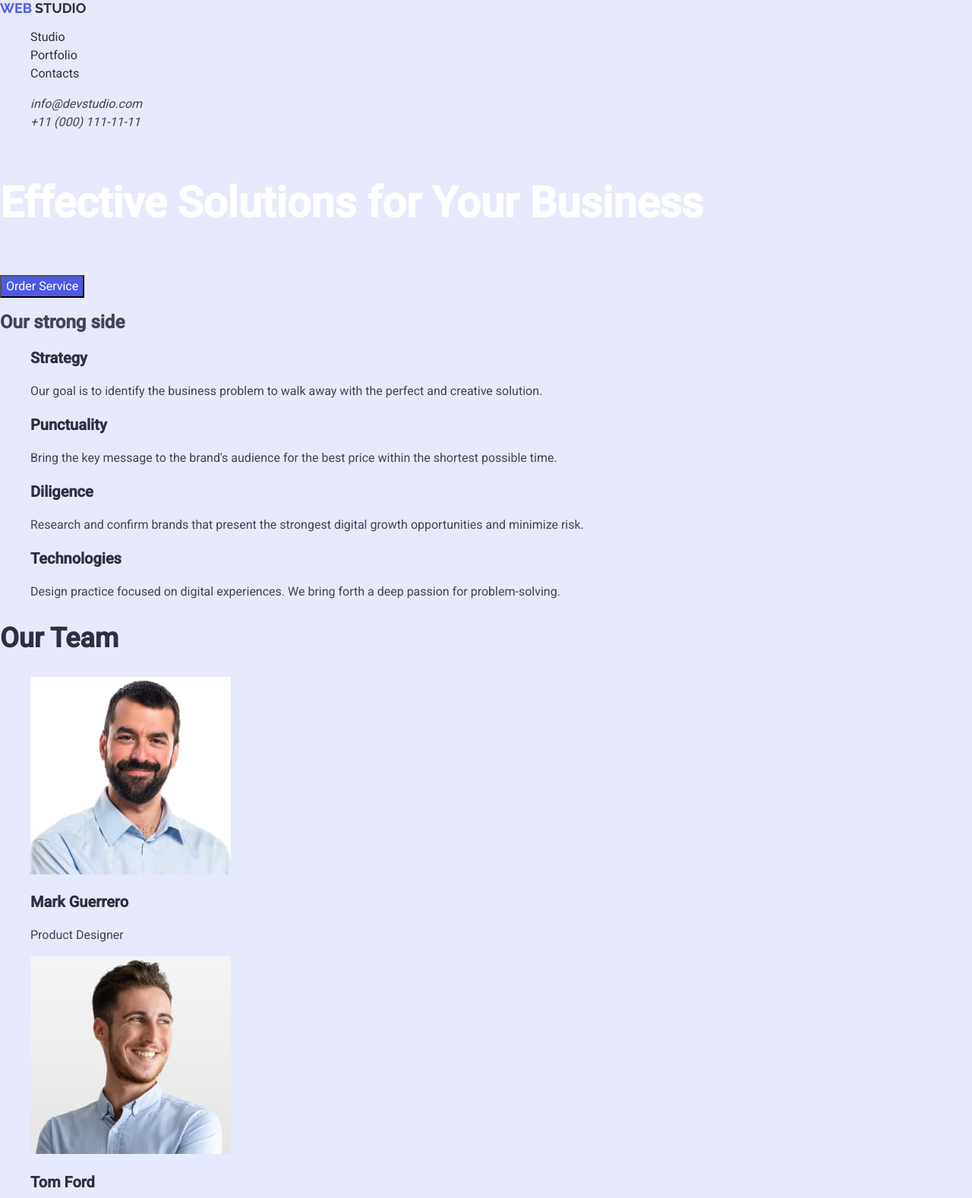
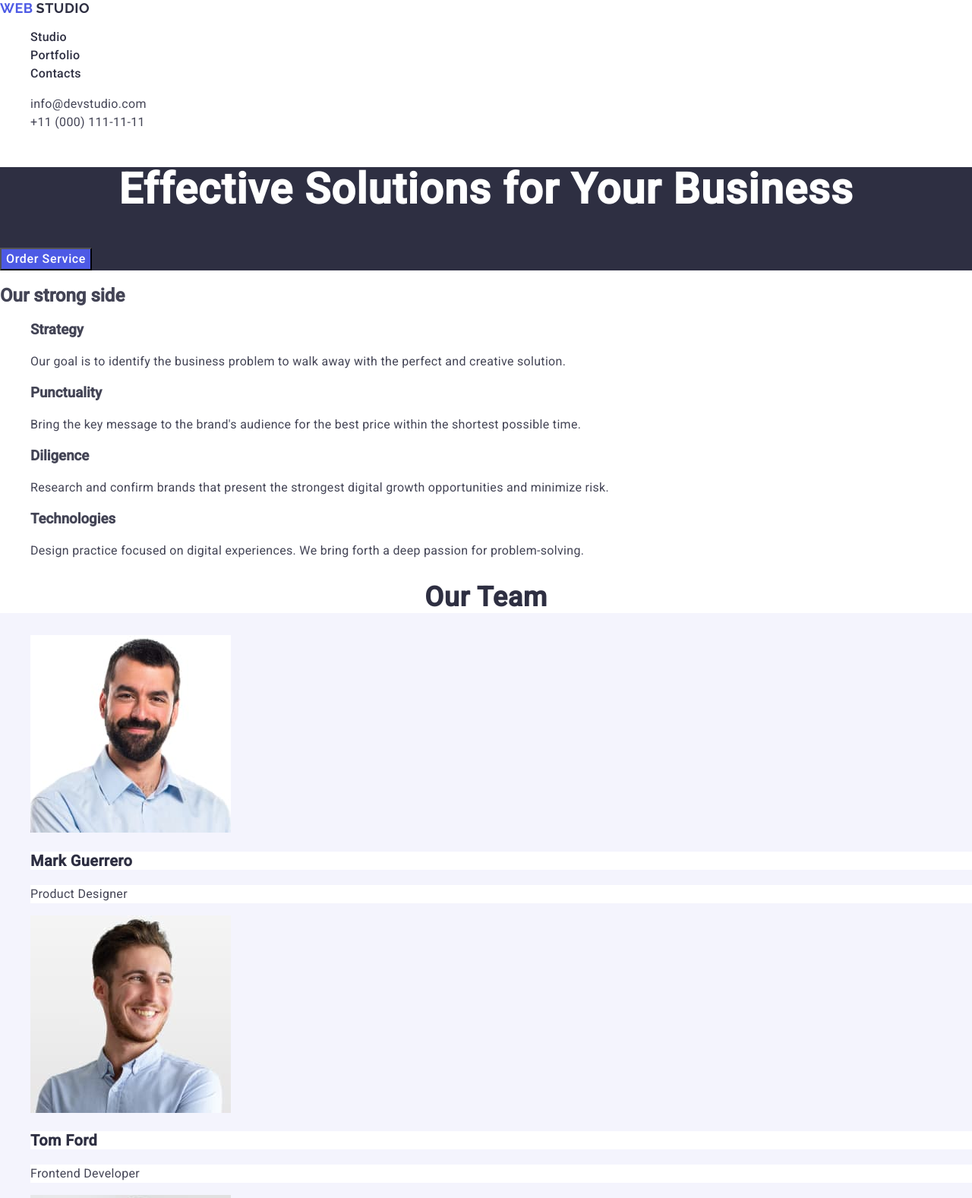
Before and after one commit to toriruban/goit-toriruban-hw-02, a plain HTML site: page index.html in a window 1280 px wide. Shown: the top 1577 px of the page at 76% size. Drawn offline with nearby package versions, Linux system fonts and the light colour scheme.

Commit message:
Probably it'll work

```diff
--- a/css/styles.css
+++ b/css/styles.css
@@ -1,6 +1,6 @@
 body {
   font-family: "Roboto", sans-serif;
-  background-color: #e7e9fc;
+  background-color: #FFFFFF;
   color: #434455;
 }
 
@@ -18,33 +18,58 @@ a {
 }
 
 .logo-first-part {
+  font-weight: 700;
   font-size: 18px;
   line-height: 1.17;
+  letter-spacing: 0.03em;
+  text-transform: uppercase;
   color: #4d5ae5;
 }
 
 .logo-second-part {
+  font-weight: 700;
   font-size: 18px;
   line-height: 1.17;
+  letter-spacing: 0.03em;
+  text-transform: uppercase;
   color: #2e2f42;
 }
 
+
 .main-navigation li a{
   font-size: 16px;
+  font-weight: 500;
   line-height: 1.5;
+  letter-spacing: 0.02em;
   color: #2e2f42;
+}
+.main-navigation li a:hover{
+  color: #404BBF;
 }
 
 .contacts li a {
   font-size: 16px;
   line-height: 1.5;
+  font-style: normal;
   color: #434455;
+  letter-spacing: 00.02em;
+}
+
+.contacts li a:hover{
+  color: #404BBF;
+}
+
+.hero-section{
+  background-color: #2e2f42;
 }
 
 .hero-section h1 {
   font-size: 56px;
   line-height: 1.7;
   color: #ffffff;
+  line-height: 1.07;
+  text-align: center;
+  letter-spacing: 0.02em;
 }
 
 .hero-section button {
@@ -53,58 +78,87 @@ a {
   color: #ffffff;
   background-color: #4d5ae5;
   cursor: pointer;
+  font-weight: 500;
+  letter-spacing: 0.04em;
 }
 
-.information-us li h3 {
+.hero-section button:hover,
+.hero-section button:focus{
+  background-color: #404BBF;
+}
+
+.information-us li h2 {
   font-size: 20px;
   line-height: 1.2;
   color: #2e2f42;
+  font-weight: 500;
+  letter-spacing: 0.02em;
 }
 
 .information-us li p {
   font-size: 16px;
   line-height: 1.5;
   color: #434455;
+  letter-spacing: 0.02em;
+}
+.our-team{
+  background-color: #f4f4fd;
 }
 
-.team h2 {
+.our-team h2 {
   font-size: 36px;
   line-height: 1.11;
   color: #2e2f42;
+  text-align: center;
+  letter-spacing: 0.02em;
+  text-transform: capitalize;
+  background-color: #FFFFFF;
 }
 
 .about-team li h3 {
   font-size: 20px;
   line-height: 1.2;
   color: #2e2f42;
+  background-color: #FFFFFF;
+  letter-spacing: 0.02em;
 }
 
 .about-team li p {
   font-size: 16px;
   line-height: 1.5;
   color: #434455;
+  background-color: #FFFFFF;
+  letter-spacing: 0.02em;
 }
 
-.portfolio h2 {
+
+.work-portfolio h2 {
   font-size: 36px;
   line-height: 1.11;
   color: #2e2f42;
+  text-align: center;
+  letter-spacing: 0.02em;
+  text-transform: capitalize;
 }
 
 .portfolio-about li h3 {
   font-size: 20px;
   line-height: 1.2;
   color: #2e2f42;
+  font-weight: 500;
+  letter-spacing: 0.02em;
 }
 
 .portfolio-about li p {
   font-size: 16px;
   line-height: 1.5;
   color: #434455;
+  letter-spacing: 0.02em;
 }
 
 .footer-info p {
   font-size: 16px;
   line-height: 1.5;
   color: #f4f4fd;
+  letter-spacing: 0.02em;
 }
--- a/index.html
+++ b/index.html
@@ -27,8 +27,8 @@
 
         <ul class="main-navigation">
           <li><a href="./studio.html">Studio</a></li>
-          <li><a href="./portfolio.html">Portfolio</a></li>
-          <li><a href="./contacts.html">Contacts</a></li>
+          <li><a href="">Portfolio</a></li>
+          <li><a href="">Contacts</a></li>
         </ul>
       </nav>
 
@@ -77,7 +77,7 @@
           </li>
         </ul>
       </section>
-      <section class="team">
+      <section class="our-team">
         <h2>Our Team</h2>
         <ul class="about-team">
           <li>
@@ -117,7 +117,7 @@
           </li>
         </ul>
       </section>
-      <section class="portfolio">
+      <section class="work-portfolio">
         <h2>Our Portfolio</h2>
         <ul class="portfolio-about">
           <li>
```
